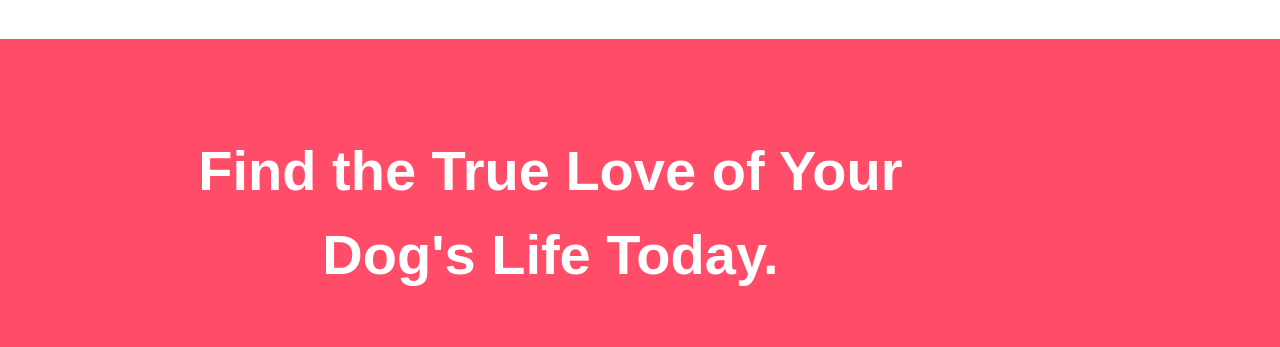
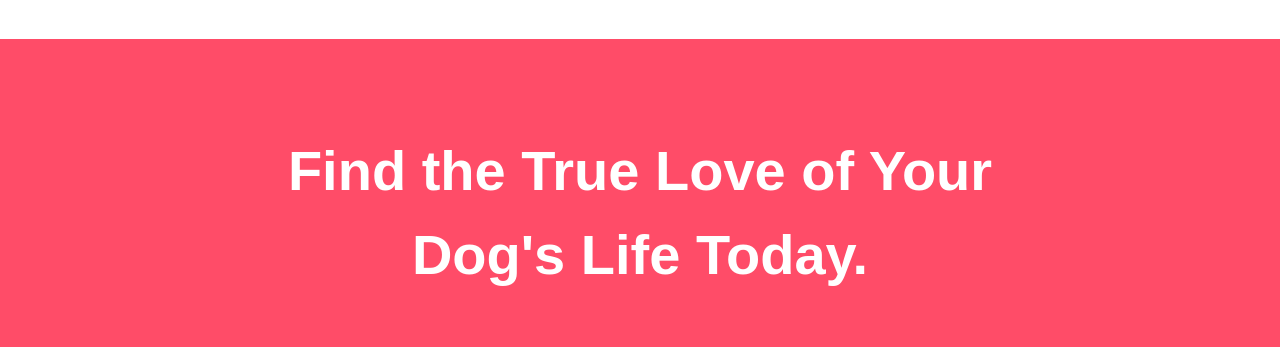
Before and after one commit to pritishbhakat/thetindog, a plain HTML site: page index.html in a window 1280 px wide. Shown: the part 2620-2967 px from the top of the page. Drawn offline with nearby package versions, Linux system fonts and the light colour scheme.

Commit message:
Update styles.css
cta heading padding change

```diff
--- a/css/styles.css
+++ b/css/styles.css
@@ -161,10 +161,13 @@ p{
 
 }
 #cta-heading{
+    text-align: center;
+    margin-left:   10%;
+    margin-right: 10%;
+    padding-bottom: 10px;
     font-family:'Montserrat-Black', sans-serif ;
     font-size: 3.5rem;
     line-height: 1.5;
-    width: 80%;
 }
 
 
```
